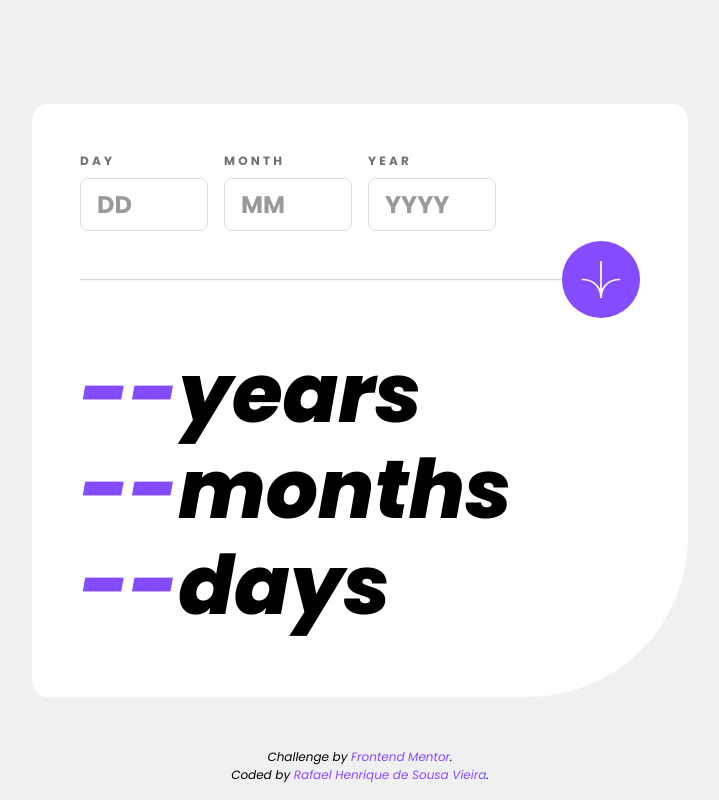
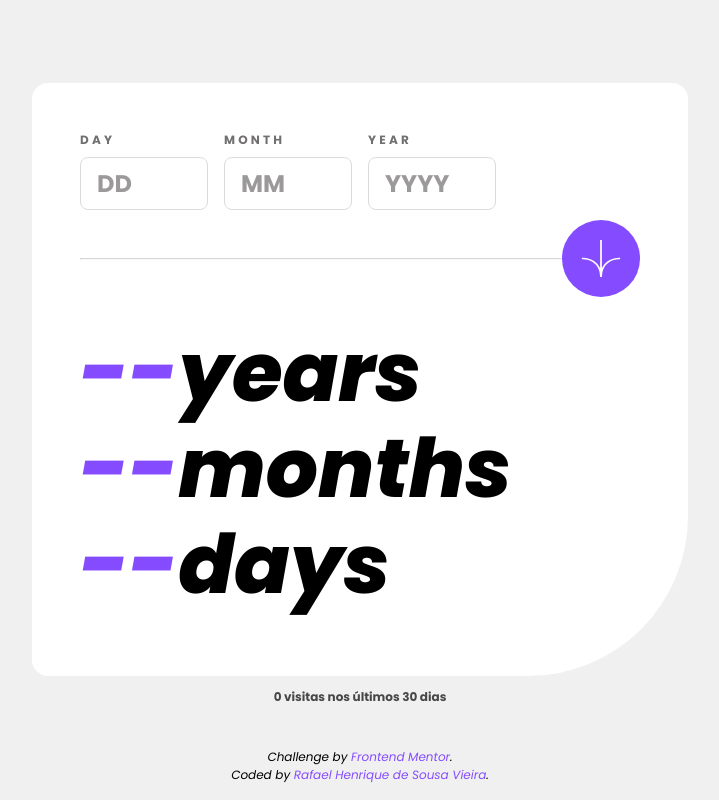
Before and after one commit to RafaelHDSV/Age-calculator-app, a plain HTML site: page index.html in a window 1280 px wide. Shown: the whole page, without its empty margins (280-999 px from the left). Drawn offline with Linux system fonts and the light colour scheme.

Commit message:
Show public visit count in the footer (board#22). (#1)

```diff
--- a/index.html
+++ b/index.html
@@ -62,5 +62,7 @@
 		<script src="script.js"></script>
 	    <script type="module" src="js/analytics.js"></script>
 <script data-name="BMC-Widget" data-cfasync="false" src="https://cdnjs.buymeacoffee.com/1.0.0/widget.prod.min.js" data-id="vieira" data-description="Support me on Buy me a coffee!" data-message="" data-color="#854DFF" data-position="Right" data-x_margin="18" data-y_margin="18"></script>
+    <p id="va-visits" aria-live="polite" hidden style="margin:0;padding:0.75rem 1rem;text-align:center;font-size:0.75rem;opacity:0.7"></p>
+    <script type="module" src="js/visit-count.js"></script>
 </body>
 </html>
--- /dev/null
+++ b/js/visit-count.js
@@ -0,0 +1,22 @@
+const key = 'age-calculator-app'
+const el = document.getElementById('va-visits')
+if (el) {
+  const local = ['localhost', '127.0.0.1', '[::1]'].includes(location.hostname)
+  ;(async () => {
+    try {
+      const res = await fetch(
+        `https://analytics.getvieira.com/v1/public/projects/${encodeURIComponent(key)}/summary?period=30d`
+      )
+      const data = res.ok ? await res.json() : null
+      const n = typeof data?.pageviews === 'number' ? data.pageviews : 0
+      if (!local && n <= 0) return
+      el.textContent = `${new Intl.NumberFormat('pt-BR').format(n)} visitas nos últimos 30 dias`
+      el.hidden = false
+    } catch {
+      if (local) {
+        el.textContent = '0 visitas nos últimos 30 dias'
+        el.hidden = false
+      }
+    }
+  })()
+}
--- a/vendor/vieira-analytics/package.json
+++ b/vendor/vieira-analytics/package.json
@@ -1,6 +1,6 @@
 {
   "name": "@vieira/analytics",
-  "version": "0.1.2",
+  "version": "0.2.2",
   "private": true,
   "type": "module",
   "main": "./dist/index.js",
```
Also changed, not shown: vendor/vieira-analytics/dist/chunk-7RC3YH4P.js, vendor/vieira-analytics/dist/index.js, vendor/vieira-analytics/dist/react.js, 3 other files.
